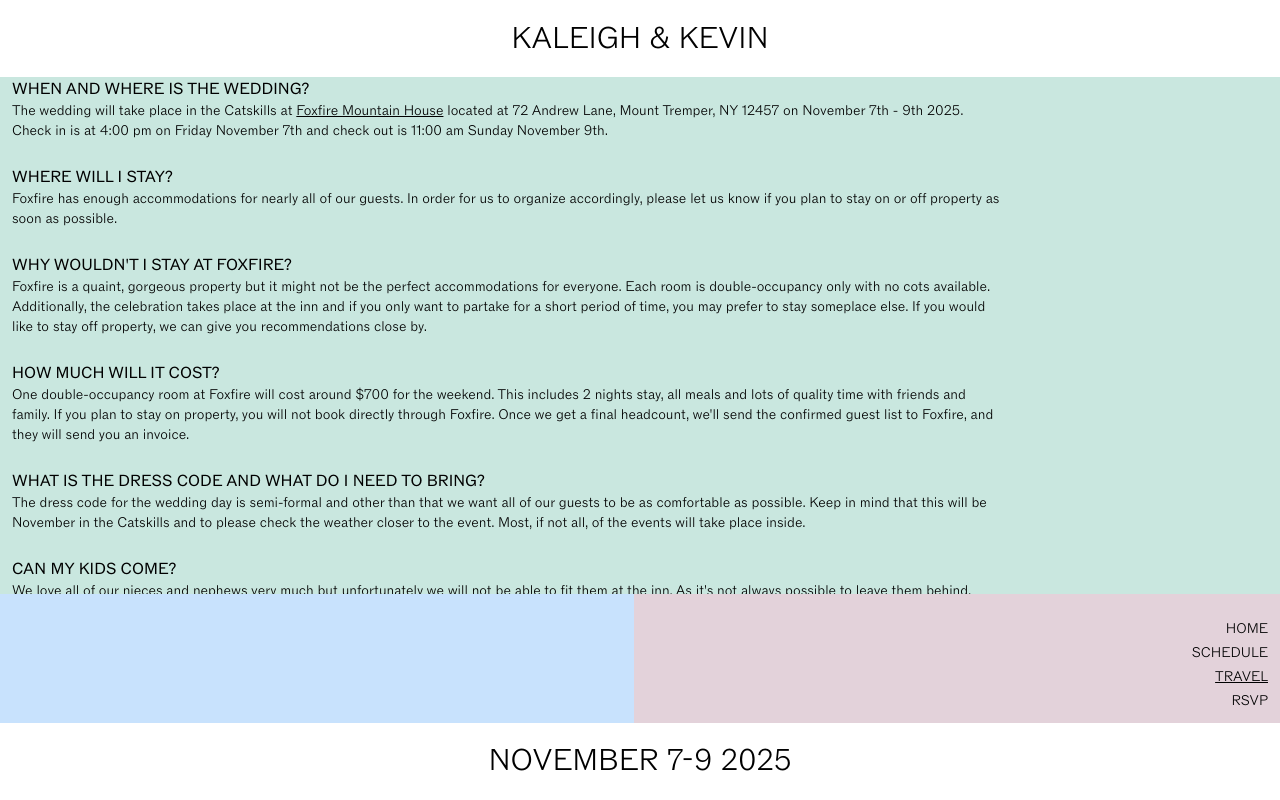
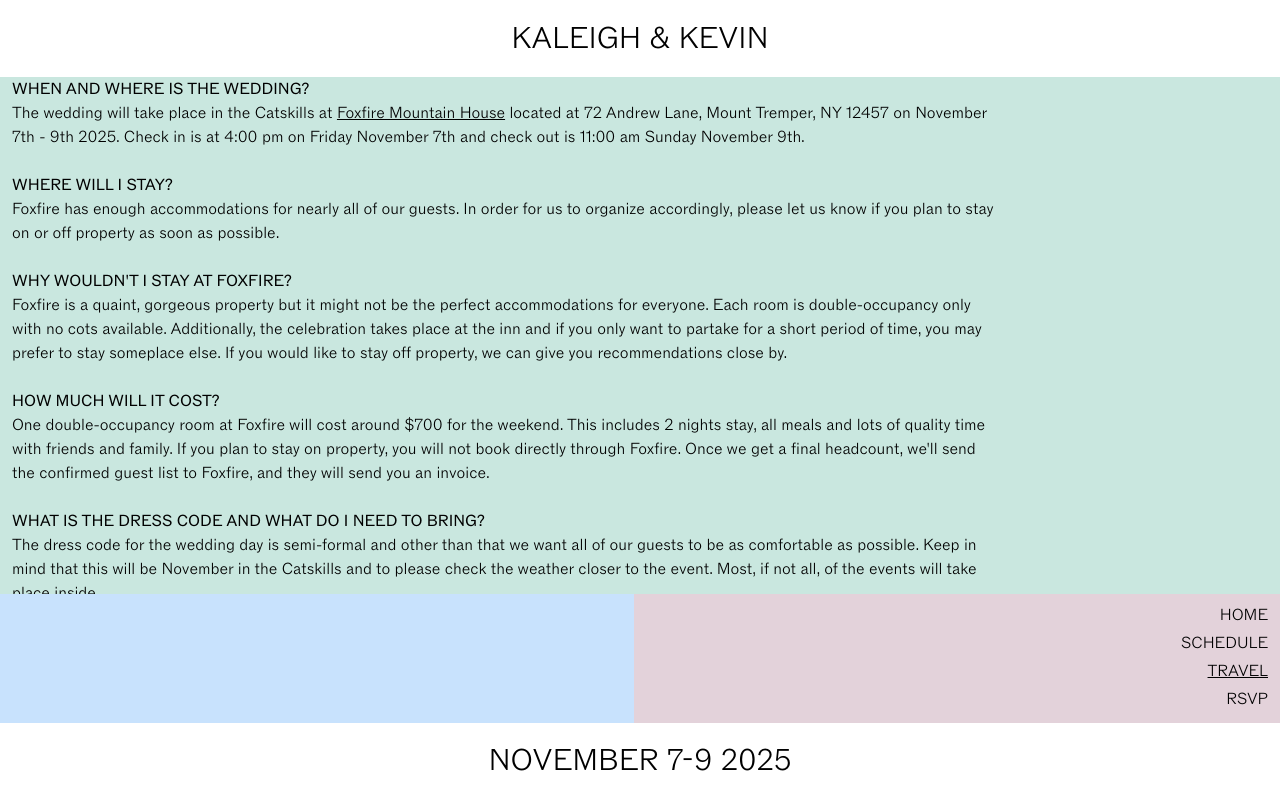
Before and after one commit to kevingill55/wedding-site, a React (Create React App) app: page /travel in a window 1280 px wide. Built offline with nearby package versions, Linux system fonts and the light colour scheme.

Commit message:
Wording updates

```diff
--- a/src/components/Nav.js
+++ b/src/components/Nav.js
@@ -11,7 +11,7 @@ const NavItem = ({ label }) => {
       onClick={() =>
         navigate(`/${lowerCasedLabel === "home" ? "" : lowerCasedLabel}`)
       }
-      className={`cursor-pointer text-sm ${active && "underline"}`}
+      className={`cursor-pointer ${active && "underline"}`}
     >
       {label}
     </div>
--- a/src/pages/RSVP.js
+++ b/src/pages/RSVP.js
@@ -134,7 +134,7 @@ export const RSVP = () => {
 
   return (
     <Frame>
-      <div className="bg-[#C9E7DF] h-2/3 text-sm">
+      <div className="bg-[#C9E7DF] h-2/3">
         <div className="h-full text-end flex justify-end items-end pr-3">
           <div>
             <form className="flex flex-col gap-10 py-2">
--- a/src/pages/Travel.js
+++ b/src/pages/Travel.js
@@ -9,7 +9,7 @@ export const Travel = () => {
         <div className="h-full pl-3 flex flex-col gap-6 max-w-[1000px]">
           <div>
             <div className="font-ROM">WHEN AND WHERE IS THE WEDDING?</div>
-            <div className="text-sm">
+            <div>
               The wedding will take place in the Catskills at{" "}
               <a
                 className="underline"
@@ -27,7 +27,7 @@ export const Travel = () => {
 
           <div>
             <div className="font-ROM">WHERE WILL I STAY?</div>
-            <div className="text-sm">
+            <div>
               Foxfire has enough accommodations for nearly all of our guests. In
               order for us to organize accordingly, please let us know if you
               plan to stay on or off property as soon as possible.
@@ -36,7 +36,7 @@ export const Travel = () => {
 
           <div>
             <div className="font-ROM">WHY WOULDN'T I STAY AT FOXFIRE?</div>
-            <div className="text-sm">
+            <div>
               Foxfire is a quaint, gorgeous property but it might not be the
               perfect accommodations for everyone. Each room is double-occupancy
               only with no cots available. Additionally, the celebration takes
@@ -49,7 +49,7 @@ export const Travel = () => {
 
           <div>
             <div className="font-ROM">HOW MUCH WILL IT COST?</div>
-            <div className="text-sm">
+            <div>
               One double-occupancy room at Foxfire will cost around $700 for the
               weekend. This includes 2 nights stay, all meals and lots of
               quality time with friends and family. If you plan to stay on
@@ -63,7 +63,7 @@ export const Travel = () => {
             <div className="font-ROM">
               WHAT IS THE DRESS CODE AND WHAT DO I NEED TO BRING?
             </div>
-            <div className="text-sm">
+            <div>
               The dress code for the wedding day is semi-formal and other than
               that we want all of our guests to be as comfortable as possible.
               Keep in mind that this will be November in the Catskills and to
@@ -74,18 +74,19 @@ export const Travel = () => {
 
           <div>
             <div className="font-ROM">CAN MY KIDS COME?</div>
-            <div className="text-sm">
-              We love all of our nieces and nephews very much but unfortunately
-              we will not be able to fit them at the inn. As it's not always
-              possible to leave them behind, please let us know if you plan on
-              bringing them with you to the Catskills and we'll work out the
-              logistics together.
+            <div>
+              We love all of our nieces and nephews very much. Unfortunately,
+              Foxfire can only accommodate a certain number of guests,
+              particularly with regards to lodging and seated dinners. If you'd
+              like a weekend without your kids and can arrange for child care,
+              that's great, if not let's figure out the logistics together as we
+              would also love to spend quality time with you and your kids.
             </div>
           </div>
 
           <div>
             <div className="font-ROM">CAN I BRING A +1?</div>
-            <div className="text-sm">
+            <div>
               Due to the intimate nature of this wedding and limited space
               available we ask that you please not bring anyone who wasn't
               explicitly invited.
```
